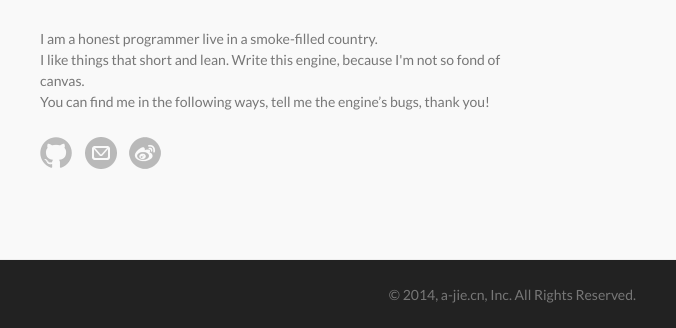
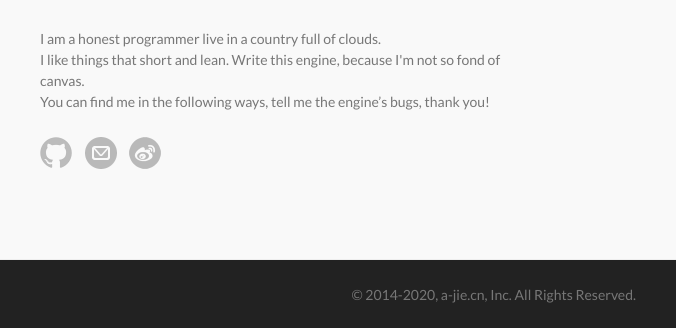
Before and after one commit to drawcall/AgileJS, a plain HTML site: page index.html in a window 1280 px wide. Shown: the part 4802-5130 px from the top of the page, 474-1150 px from the left. Drawn offline with Linux system fonts and the light colour scheme.

Commit message:
update index
update index

```diff
--- a/index.html
+++ b/index.html
@@ -230,7 +230,7 @@
 								I am a Programmer
 							</div>
 							<p class="team-text">
-								I am a honest programmer live in a smoke-filled country.
+								I am a honest programmer live in a country full of clouds.
 								<br>
 								I like things that short and lean.  Write this engine, because I'm not so fond of canvas.
 								<br>
@@ -253,7 +253,7 @@
 				</div>
 				<div class="social-wrapper">
 					<div>
-						© 2014, a-jie.cn, Inc. All Rights Reserved.
+						© 2014-2020, a-jie.cn, Inc. All Rights Reserved.
 					</div>
 				</div>
 			</div>
```
